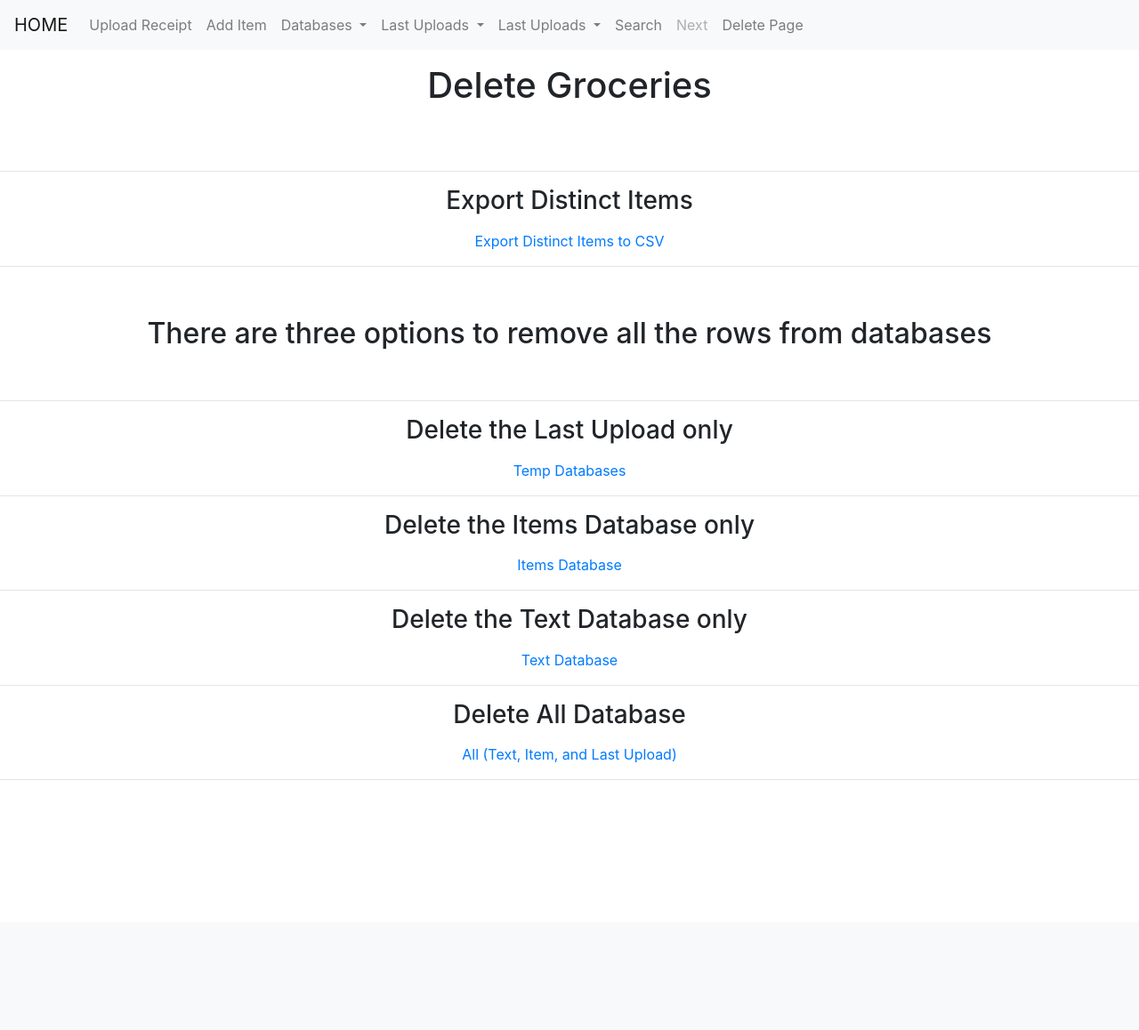
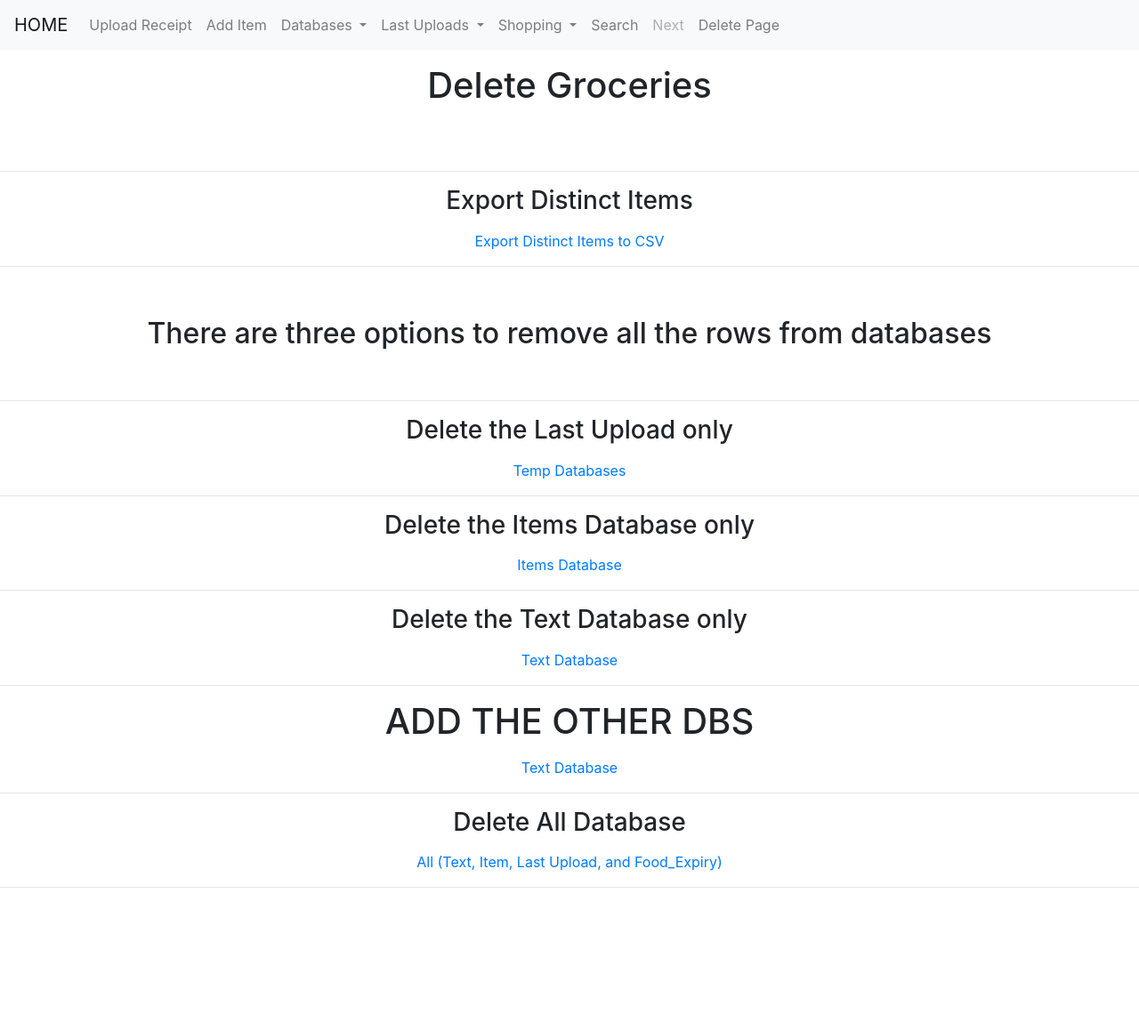
Before and after one commit to AllysDataWorld/Groceries, a Flask app: page /delete_page/ in a window 1280 px wide. Shown: the whole page at 89% size. Before the commit the page ends 877 px from the top, so only its background shows below. Run offline with Flask 3, Linux system fonts and the light colour scheme; parts of the project's set-up code (start-up, migrations or seed data) failed here and were passed over.

Commit message:
Bug Fixes

```diff
--- a/routes.py
+++ b/routes.py
@@ -352,12 +352,30 @@ def delete_all():
         Grocery_Items.query.delete()
         Groceries.query.delete()
         Grocery_TEMP_Items.query.delete()
+        Food_Expiry.query.delete()
+
         db.session.commit()
         return render_template('upload.html')
     except Exception as e:
         db.session.rollback()
-        logger.error(f"Error deleting all data: {e}")
-        return 'Error deleting data'
+        logger.error(f"Error deleting 4 tables: {e}")
+        return 'Error delete_all'
+
+@app.route('/delete_food_expiry/')
+def delete_food_expiry():
+    """Delete all new items."""
+    try:
+        Food_Expiry.query.delete()
+        db.session.commit()
+        return redirect('/upload/')
+    except Exception as e:
+        db.session.rollback()
+        logger.error(f"Error deleting food_expiry: {e}")
+        return 'Error delete_food_expiry:', e
+
+
+
+
 
 @app.route('/delete_all_Grocery_TEMP_Items/')
 def delete_all_temp_items():
@@ -368,6 +386,7 @@ def delete_all_temp_items():
         return redirect('/upload/')
     except Exception as e:
         db.session.rollback()
+        logger.error(f"Error in delete_all_Grocery_TEMP_Items: {e}")
         return 'Error deleting temp items:', e
 
 @app.route('/delete/<int:id>/')
@@ -380,6 +399,7 @@ def delete_receipt(id):
         return redirect('/')
     except Exception as e:
         db.session.rollback()
+        logger.error(f"Error in delete: {e}")
         return 'Error deleting receipt:', e
 
 @app.route('/delete_item/<int:id>/')
@@ -392,7 +412,8 @@ def delete_item_route(id):
         return redirect('/items/')
     except Exception as e:
         db.session.rollback()
-        return 'Error deleting item:', e
+        logger.error(f"Error in delete_item: {e}")
+        return 'Error deleting Grocery_Items:', e
 
 @app.route('/delete_temp_item/<int:id>/')
 def delete_temp_item(id):
@@ -404,6 +425,7 @@ def delete_temp_item(id):
         return redirect('/last_upload_web/')
     except Exception as e:
         db.session.rollback()
+        logger.error(f"Error in delete_temp_item: {e}")
         return 'Error deleting temp item:',e
 
 
@@ -500,7 +522,7 @@ def update_item(id):
 
     return render_template('update_item.html', task=item)
 
-@app.route('/update_items_temp/<int:id>/', methods=['GET', 'POST'])
+@app.route('/update_temp_item/<int:id>/', methods=['GET', 'POST'])
 def update_temp_item(id):
     """Update Grocery_TEMP_Items table."""
     item = Grocery_TEMP_Items.query.get_or_404(id)
@@ -512,7 +534,7 @@ def update_temp_item(id):
         with open(updated, 'a', newline='') as csvfile:
                 updatewriter = csv.writer(csvfile)
                 updatewriter.writerow("")
-                updatewriter.writerow(["ROUTE: /update_items_temp_db/"])
+                updatewriter.writerow(["ROUTE: /update_temp_item/"])
 
                 updatewriter.writerow(["Update GroceriesITEMS ORIG ROW",
                     item.storeCategory,
--- a/templates/Last_upload_phone.html
+++ b/templates/Last_upload_phone.html
@@ -55,7 +55,7 @@
                         <td>{{ task.recepitDate.date().strftime('%Y-%m-%d') }}</td>
                         <td>{{ task.recepitDate.time().strftime("%H:%M:%S") }}</td>
                         <td>
-                            <a href="/update_items_temp_db/{{task.id}}">Update</a>
+                            <a href="/update_temp_item/{{task.id}}">Update</a>
                         </td>
                     </tr>
                 {% endfor %}
--- a/templates/Last_upload_web.html
+++ b/templates/Last_upload_web.html
@@ -61,7 +61,7 @@
                             <td>{{ task.recepitDate.date().strftime('%Y-%m-%d') }}</td>
                             <td>{{ task.recepitDate.time().strftime("%H:%M:%S") }}</td>
                             <td>
-                                <a href="/update_items_temp_db/{{task.id}}">Update</a>
+                                <a href="/update_temp_item/{{task.id}}">Update</a>
                             </td>
                         </tr>
                     {% endfor %}
--- a/templates/base.html
+++ b/templates/base.html
@@ -71,7 +71,7 @@
 
         <li class="nav-item dropdown">
           <a class="nav-link dropdown-toggle" href="/" role="button" data-toggle="dropdown" aria-expanded="true">
-            Last Uploads
+            Shopping
           </a>
           <ul class="dropdown-menu">
             <li><a class="dropdown-item" href="/shopping_list_summary/">Summary</a></li>
--- a/templates/delete.html
+++ b/templates/delete.html
@@ -41,8 +41,11 @@
 <p><h3 align="center">Delete the Text Database only</h1></p>
 <p align="center"><a href="/delete_all_groceries/">Text Database </a></p>
 <hr>
+<p><h1 align="center">ADD THE OTHER DBS</h1></p>
+<p align="center"><a href="/delete_all_groceries/">Text Database </a></p>
+<hr>
 <p><h3 align="center">Delete All Database</h1></p>
-<p align="center"><a href="/delete_all/">All (Text, Item, and Last Upload) </a></p>
+<p align="center"><a href="/delete_all/">All (Text, Item, Last Upload, and Food_Expiry) </a></p>
 <hr>
 </br></br>
 
--- a/templates/update_items_temp.html
+++ b/templates/update_items_temp.html
@@ -71,7 +71,7 @@
     <div class="form-group">
 
         <table>
-          <form action="/update_items_temp_db/{{task.id}}/" method="POST">
+          <form action="/update_temp_item/{{task.id}}/" method="POST">
               <tr>
                   <th>ID</th>
                   <th>Store Category</th>
--- a/utils.py
+++ b/utils.py
@@ -60,7 +60,7 @@ def get_filename():
         temp_ocr = os.path.join(app.config['OUTPUT_FOLDER'], 'OCR_text.csv')
         with open(temp_ocr, 'r') as fin:
             content = fin.read()
-            filename = content.split(',')[1]
+            filename = content.split(',')[0]
         return filename if filename else "get_filename() FAILED"
     except FileNotFoundError:
         return "get_filename() File Note Found"
```
Also changed, not shown: GIT_COMMITS.md (+15 -0 lines), README.md.
